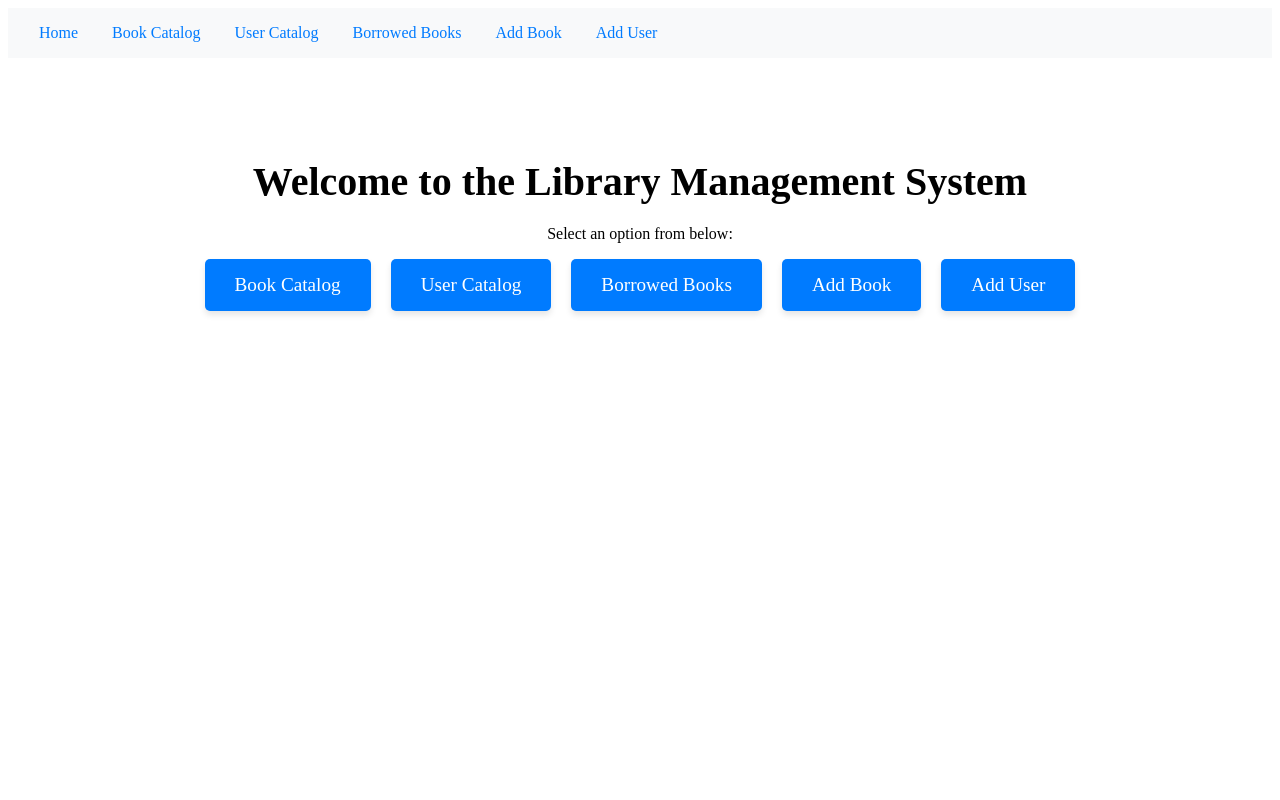
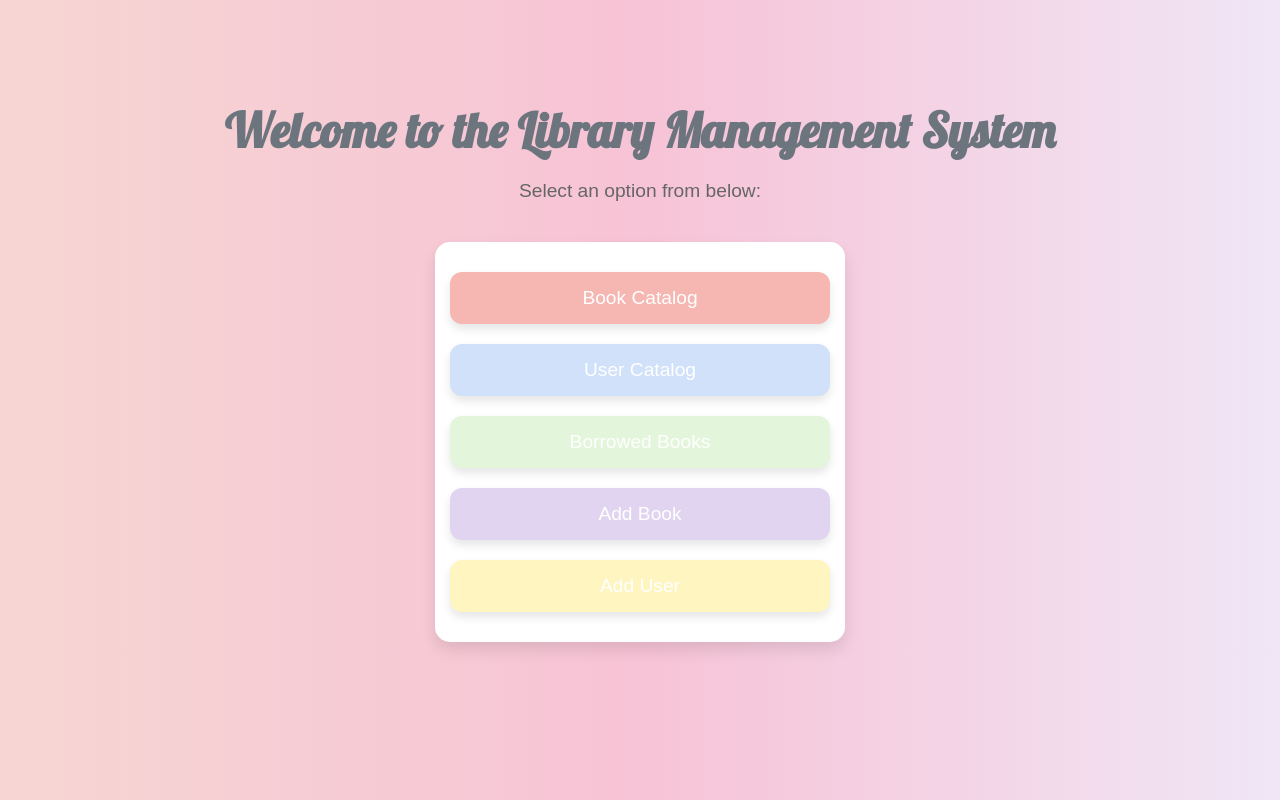
Before and after one commit to enikoandrea123/space_library, a Flask app: page / in a window 1280 px wide. Run offline with Flask 3, Linux system fonts and the light colour scheme.

Commit message:
frontend updat on home page

```diff
--- a/app/templates/base.html
+++ b/app/templates/base.html
@@ -22,14 +22,6 @@
     </style>
 </head>
 <body>
-    <nav>
-        <a href="{{ url_for('main.home') }}">Home</a>
-        <a href="{{ url_for('main.catalog') }}">Book Catalog</a>
-        <a href="{{ url_for('main.users') }}">User Catalog</a>
-        <a href="{{ url_for('main.borrowed_books') }}">Borrowed Books</a>
-        <a href="{{ url_for('main.add_book') }}">Add Book</a>
-        <a href="{{ url_for('main.add_user') }}">Add User</a>
-    </nav>
 
     <div class="container">
         {% block content %}
--- a/app/templates/home.html
+++ b/app/templates/home.html
@@ -5,12 +5,14 @@
         <h1>Welcome to the Library Management System</h1>
         <p>Select an option from below:</p>
 
-        <div class="options-container">
-            <a href="{{ url_for('main.catalog') }}" class="btn">Book Catalog</a>
-            <a href="{{ url_for('main.users') }}" class="btn">User Catalog</a>
-            <a href="{{ url_for('main.borrowed_books') }}" class="btn">Borrowed Books</a>
-            <a href="{{ url_for('main.add_book') }}" class="btn">Add Book</a>
-            <a href="{{ url_for('main.add_user') }}" class="btn">Add User</a>
+        <div class="card">
+            <div class="options-container">
+                <a href="{{ url_for('main.catalog') }}" class="btn btn-primary">Book Catalog</a>
+                <a href="{{ url_for('main.users') }}" class="btn btn-secondary">User Catalog</a>
+                <a href="{{ url_for('main.borrowed_books') }}" class="btn btn-info">Borrowed Books</a>
+                <a href="{{ url_for('main.add_book') }}" class="btn btn-success">Add Book</a>
+                <a href="{{ url_for('main.add_user') }}" class="btn btn-warning">Add User</a>
+            </div>
         </div>
     </div>
 
@@ -19,46 +21,128 @@
         .home-container {
             text-align: center;
             margin-top: 100px;
+            color: #333;
         }
 
         .home-container h1 {
-            font-size: 2.5rem;
+            font-size: 3rem;
             margin-bottom: 20px;
+            font-family: 'Lobster', cursive;  /* Cuter font */
+            color: #6c757d;
         }
 
+        /* Soft pastel background */
+        body {
+            background: linear-gradient(to right, #f6d6d2, #f7c3d6, #f0e6f6);
+            font-family: 'Poppins', sans-serif;
+        }
+
+        p {
+            font-size: 1.2rem;
+            margin-bottom: 40px;
+            color: #666;
+        }
+
+        /* Card container with soft pastel background */
+        .card {
+            display: flex;
+            flex-direction: column;
+            align-items: center;
+            justify-content: center;
+            width: 350px;
+            margin: 0 auto;
+            background: #fff;
+            border-radius: 15px;
+            padding: 30px;
+            box-shadow: 0 8px 15px rgba(0, 0, 0, 0.1);
+            transition: transform 0.3s ease;
+        }
+
+        .card:hover {
+            transform: translateY(-10px);
+        }
+
+        /* Buttons container */
         .options-container {
             display: flex;
-            justify-content: center;
+            flex-direction: column;
             gap: 20px;
-            flex-wrap: wrap;
+            width: 100%;
+            align-items: center;  /* Centering the buttons horizontally */
         }
 
         .btn {
-            background-color: #007bff;
-            color: white;
-            padding: 15px 30px;
+            background-color: #f7c3d6;  /* Soft pink pastel */
+            color: #fff;
+            padding: 15px;
+            font-size: 1.2rem;
             text-decoration: none;
-            font-size: 1.2rem;
-            border-radius: 5px;
-            box-shadow: 0 4px 6px rgba(0, 0, 0, 0.1);
+            border-radius: 12px;
+            box-shadow: 0 5px 10px rgba(0, 0, 0, 0.1);
+            text-align: center;
             transition: background-color 0.3s ease, transform 0.3s ease;
+            width: 100%;  /* Make the buttons take full width */
+            text-align: center;
         }
 
+        .btn-primary {
+            background-color: #f6b7b2;  /* Pastel coral */
+        }
+
+        .btn-secondary {
+            background-color: #d0e1f9;  /* Pastel blue */
+        }
+
+        .btn-info {
+            background-color: #e3f5db;  /* Pastel green */
+        }
+
+        .btn-success {
+            background-color: #e0d4f0;  /* Pastel lavender */
+        }
+
+        .btn-warning {
+            background-color: #fff5c1;  /* Pastel yellow */
+        }
+
+        /* Hover effects for buttons */
         .btn:hover {
-            background-color: #0056b3;
             transform: scale(1.05);
         }
 
-        .btn:active {
-            transform: scale(0.98);
+        .btn-primary:hover {
+            background-color: #e8a7a0;
+        }
+
+        .btn-secondary:hover {
+            background-color: #b9d5f6;
+        }
+
+        .btn-info:hover {
+            background-color: #b9e4af;
+        }
+
+        .btn-success:hover {
+            background-color: #d1c6e3;
+        }
+
+        .btn-warning:hover {
+            background-color: #f8e89b;
         }
 
         /* Responsive design for smaller screens */
         @media (max-width: 768px) {
-            .options-container {
-                flex-direction: column;
-                gap: 10px;
+            .card {
+                width: 80%;
+            }
+
+            .btn {
+                font-size: 1rem;  /* Reduce font size on smaller screens */
+                padding: 12px;
             }
         }
     </style>
+
+    <!-- Google Fonts Link for Lobster Font -->
+    <link href="https://fonts.googleapis.com/css2?family=Lobster&display=swap" rel="stylesheet">
 {% endblock %}
```
